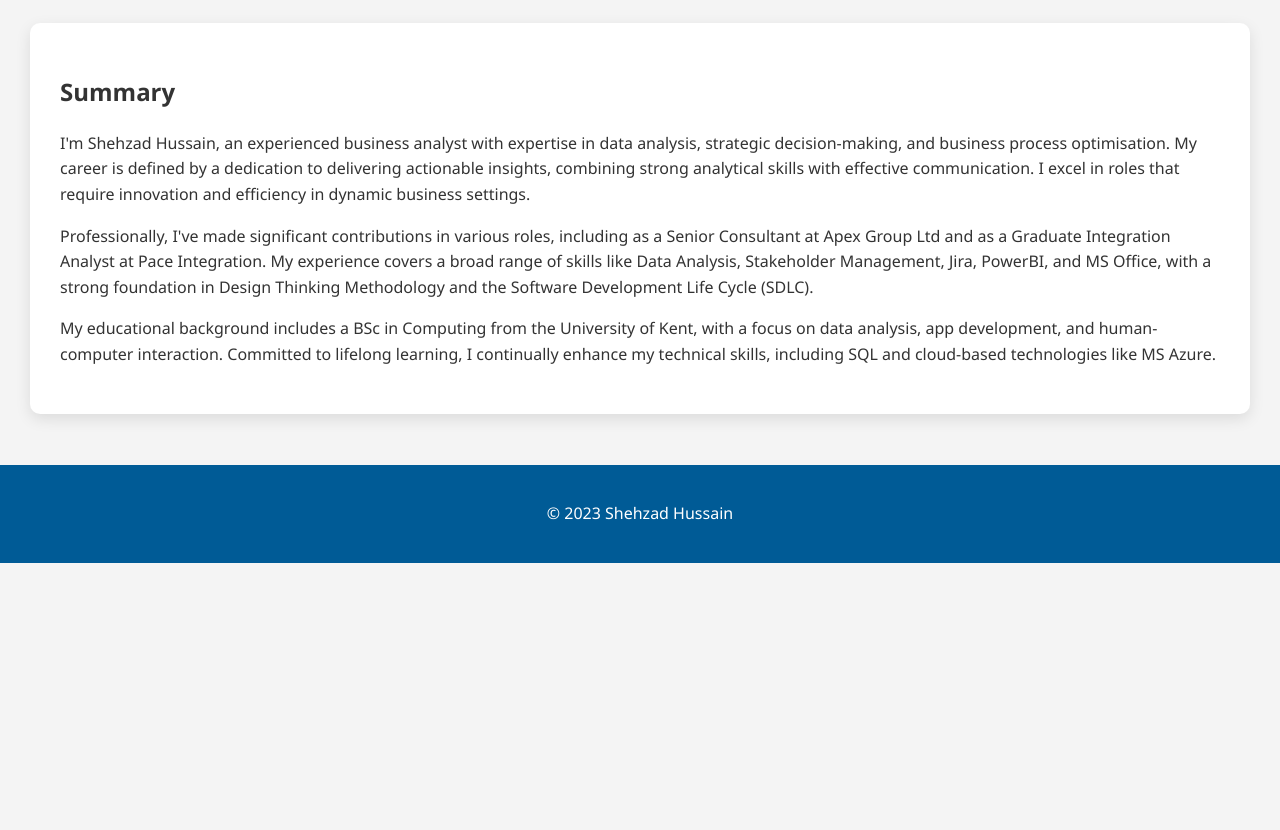
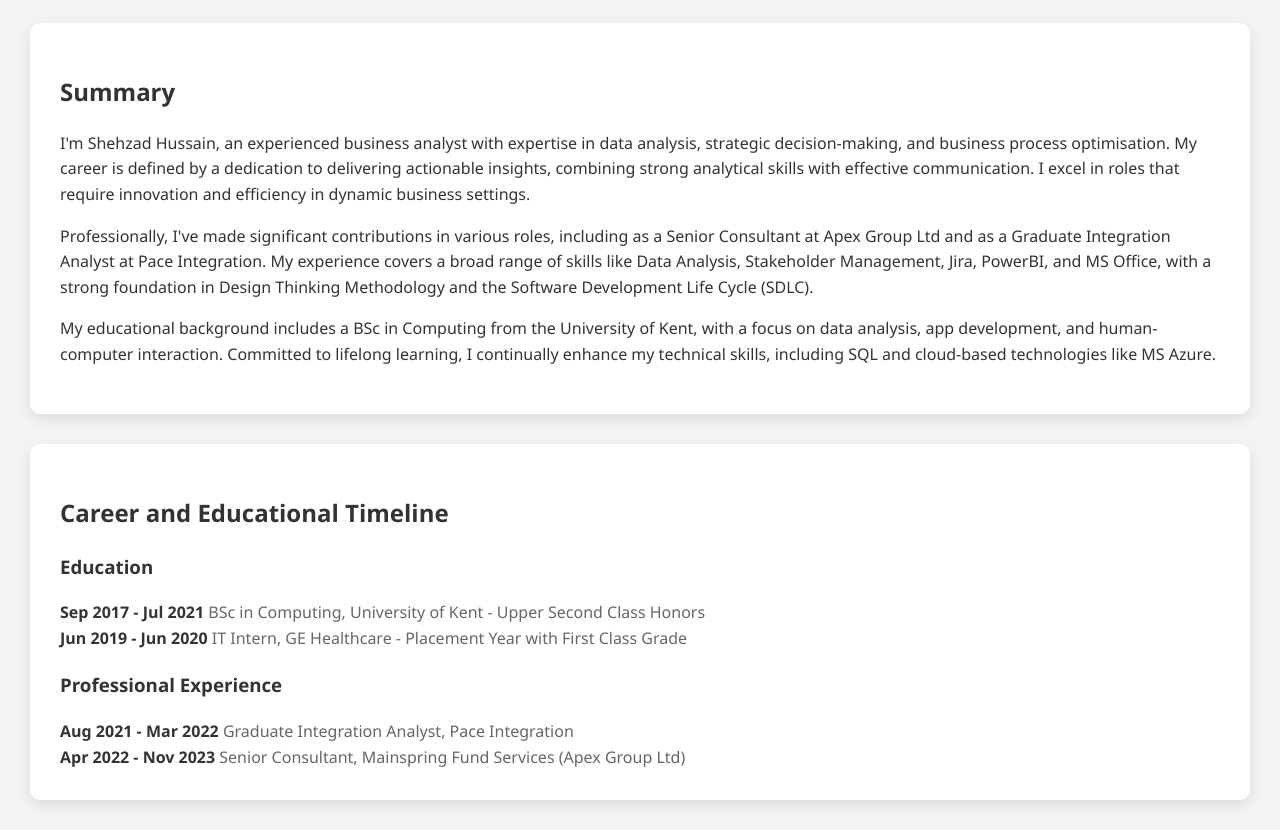
Before and after one commit to shehzad7714/Shehzad, a plain HTML site: page index.htm in a window 1280 px wide. Shown: the part 237-1067 px from the top of the page. Before the commit the page ends 800 px from the top, so only its background shows below. Drawn offline with Linux system fonts and the light colour scheme.

Commit message:
New Section

```diff
--- a/index.htm
+++ b/index.htm
@@ -28,8 +28,34 @@
         <p>My educational background includes a BSc in Computing from the University of Kent, with a focus on data analysis, app development, and human-computer interaction. Committed to lifelong learning, I continually enhance my technical skills, including SQL and cloud-based technologies like MS Azure.</p>
     </section>
 
-    <footer>
+    <section id="career-history">
+        <h2>Career and Educational Timeline</h2>
+        <div class="timeline">
+            <h3 class="timeline-header">Education</h3>
+            <div class="checkpoint">
+                <span class="date">Sep 2017 - Jul 2021</span>
+                <span class="event">BSc in Computing, University of Kent - Upper Second Class Honors</span>
+            </div>
+            <div class="checkpoint">
+                <span class="date">Jun 2019 - Jun 2020</span>
+                <span class="event">IT Intern, GE Healthcare - Placement Year with First Class Grade</span>
+            </div>
+
+            <h3 class="timeline-header">Professional Experience</h3>
+            <div class="checkpoint">
+                <span class="date">Aug 2021 - Mar 2022</span>
+                <span class="event">Graduate Integration Analyst, Pace Integration</span>
+            </div>
+            <div class="checkpoint">
+                <span class="date">Apr 2022 - Nov 2023</span>
+                <span class="event">Senior Consultant, Mainspring Fund Services (Apex Group Ltd)</span>
+            </div>
+        </div>
+    </section>
+   <!--
+   <footer>
         <p>© 2023 Shehzad Hussain</p>
-    </footer>
+   </footer>
+   -->
 </body>
 </html>
--- a/style.css
+++ b/style.css
@@ -8,14 +8,14 @@
 }
 
 header {
-    background-color: #005b96; /* Softer shade of blue */
+    background-color: #005b96;
     color: white;
     text-align: center;
     padding: 30px 0;
 }
 
 nav {
-    background-color: #00457c; /* Slightly darker blue for contrast */
+    background-color: #00457c;
     padding: 15px 0;
     text-align: center;
 }
@@ -31,27 +31,51 @@
 }
 
 nav a i {
-    margin-right: 15px; /* Increased margin for more space between icon and text */
+    margin-right: 15px;
 }
 
 nav a:hover {
-    background-color: #006bb3; /* A lighter blue for hover effect */
+    background-color: #006bb3;
 }
 
 section {
     padding: 30px;
     margin: 30px;
-    background-color: white; /* Adds a contrasting background for the section */
-    border-radius: 10px; /* Rounded corners for the section */
-    box-shadow: 0 5px 15px rgba(0,0,0,0.1); /* Adds subtle shadow to the section */
+    background-color: white;
+    border-radius: 10px;
+    box-shadow: 0 5px 15px rgba(0,0,0,0.1);
 }
 
-footer {
-    background-color: #005b96; /* Same as header for consistency */
-    color: white;
+.timeline-horizontal {
+    display: flex;
+    justify-content: space-around;
+    align-items: center;
+    padding: 20px;
+    overflow-x: auto;
+}
+
+.checkpoint-horizontal {
+    display: flex;
+    flex-direction: column;
+    align-items: center;
     text-align: center;
-    padding: 20px 0;
-    position: fixed;
-    bottom: 0;
-    width: 100%;
+    margin: 10px;
 }
+
+.checkpoint-horizontal::before {
+    content: '';
+    width: 10px;
+    height: 10px;
+    border-radius: 50%;
+    background-color: #005b96;
+    margin-bottom: 5px;
+}
+
+.date {
+    font-weight: bold;
+    color: #333;
+}
+
+.event {
+    color: #666;
+}
```
